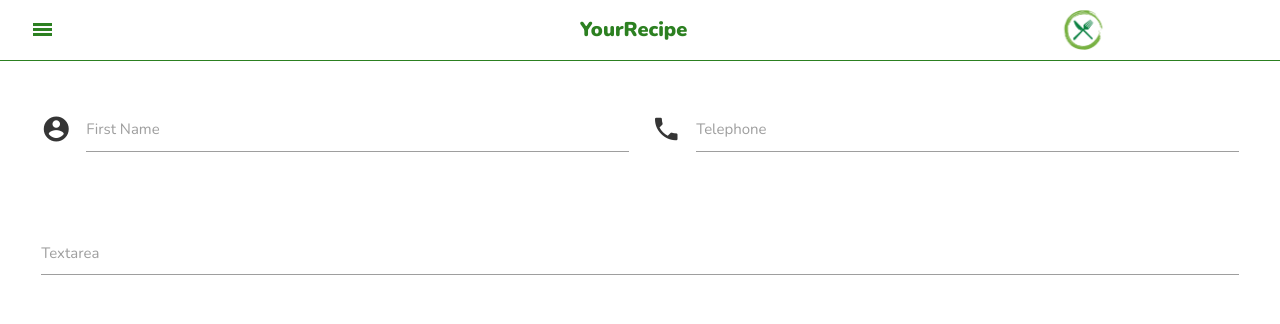
After one commit to SemSmit/YourRecipe, a Flask app: page /edit_recipe in a window 1280 px wide. The commit adds this page. Shown: the top 324 px of the page. Run offline with Flask 2, Linux system fonts and the light colour scheme; data that the repository does not hold is empty; some libraries are stand-ins or nearby versions.

Commit message:
Linked the navigation and added the frame/structure for ADD and EDIT/DELETE page.

```diff
--- a/app.py
+++ b/app.py
@@ -19,7 +19,13 @@ mongo = PyMongo(app)
 def index():
     return render_template('recipes.html', recipes=mongo.db.recipes.find())
 
+@app.route('/add_recipe')
+def add_recipe():
+    return render_template('add_recipe.html', recipes=mongo.db.recipes.find())
 
+@app.route('/edit_recipe')
+def edit_recipe():
+    return render_template('edit_recipe.html', recipes=mongo.db.recipes.find())
 
 # @app.route('/<name>')
 # def hello(name):
--- a/static/css/style.css
+++ b/static/css/style.css
@@ -117,15 +117,18 @@ header .title{
 	color: white;
 	padding: 1rem 1rem;
 	background-color: #65845b;
-	position: relative;
 }
 
 .prepminutes{
 	position: absolute;
-	opacity: 0.8;
-	top: 15px;
-	right: 15px;
-	font-size: 12px;
+    opacity: 0.8;
+    top: -13px;
+    right: 0px;
+    font-size: 12px;
+}
+
+.recipe-text{
+	position: relative;
 }
 
 .prepminutes i{
@@ -136,3 +139,12 @@ header .title{
 .recipe-block h1 {
     margin-top: 15px;
 }
+
+.recipe-image{
+	width: 100%;
+	height: 100%;
+	max-height: 300px;
+	box-shadow: 1px 1px 9px 6px #394a33;
+    border-top-left-radius: 30px;
+    border-bottom-right-radius: 30px;
+}
--- a/static/js/functions.js
+++ b/static/js/functions.js
@@ -1,4 +1,5 @@
 $(document).ready(function(){
 	$('.sidenav').sidenav();
 	$('select').formSelect();
+	M.updateTextFields();
 });
--- a/templates/base.html
+++ b/templates/base.html
@@ -15,20 +15,20 @@
                   <ul id="slide-out" class="sidenav">
                     <li>
                         <div class="user-view">
-                            <a href="#user"><img class="circle" src="../static/images/YourRecipeLogo.png"></a>
+                            <a href="{{url_for('index')}}"><img class="circle" src="../static/images/YourRecipeLogo.png"></a>
                             <span class="name">YourRecipe</span>
                         </div>
                     </li>
-                    <li><a class="waves-effect" href="#!">Recipes</a></li>
-                    <li><a class="waves-effect" href="#!">Add Recipe</a></li>
-                    <li><a class="waves-effect" href="#!">Edit/Delete Recipe</a></li>
+                    <li><a class="waves-effect" href="{{url_for('index')}}">Recipes</a></li>
+                    <li><a class="waves-effect" href="{{url_for('add_recipe')}}">Add Recipe</a></li>
+                    <li><a class="waves-effect" href="{{url_for('edit_recipe')}}">Edit/Delete Recipe</a></li>
                     <li><div class="divider"></div></li>
                     <li><a class="subheader"  href="#!">Random Recipe</a></li>
                   </ul>
                   <a href="#" data-target="slide-out" class="sidenav-trigger"><i class="material-icons">menu</i></a>
                 </div>
                 <div><p class="title">YourRecipe</p></div>
-                <div><a href="#user"><img class="headerimg" src="../static/images/YourRecipeLogo.png"></a></div>
+                <div><a href="{{url_for('index')}}"><img class="headerimg" src="../static/images/YourRecipeLogo.png"></a></div>
             </div>
         </header>
         <main>
--- /dev/null
+++ b/templates/edit_recipe.html
@@ -0,0 +1,29 @@
+{% extends "base.html" %}
+{% block content %}
+<div class="row">
+    <form class="col s12">
+      <div class="row">
+        <div class="input-field col s6">
+          <i class="material-icons prefix">account_circle</i>
+          <input id="icon_prefix" type="text" class="validate">
+          <label for="icon_prefix">First Name</label>
+        </div>
+        <div class="input-field col s6">
+          <i class="material-icons prefix">phone</i>
+          <input id="icon_telephone" type="tel" class="validate">
+          <label for="icon_telephone">Telephone</label>
+        </div>
+      </div>
+    </form>
+  </div>
+  <div class="row">
+    <form class="col s12">
+      <div class="row">
+        <div class="input-field col s12">
+          <textarea id="textarea1" class="materialize-textarea"></textarea>
+          <label for="textarea1">Textarea</label>
+        </div>
+      </div>
+    </form>
+  </div>
+{% endblock %}
--- a/templates/recipes.html
+++ b/templates/recipes.html
@@ -17,7 +17,8 @@
 	</div>
 	{% for recipe in recipes %}
 		<div class="recipe-block">
-			<div>
+			<div><img class="recipe-image" src="{{recipe.image}}"></div>
+			<div class="recipe-text">
 				<h1>{{recipe.name}}</h1>
 				<span class="prepminutes"><i class="material-icons tiny">access_time</i>{{recipe.prepminutes}}<span>min.</span></span>
 				<p>{{recipe.description}}</p>
```
Also changed, not shown: templates/add_recipe.html (added, +29 -0 lines).
